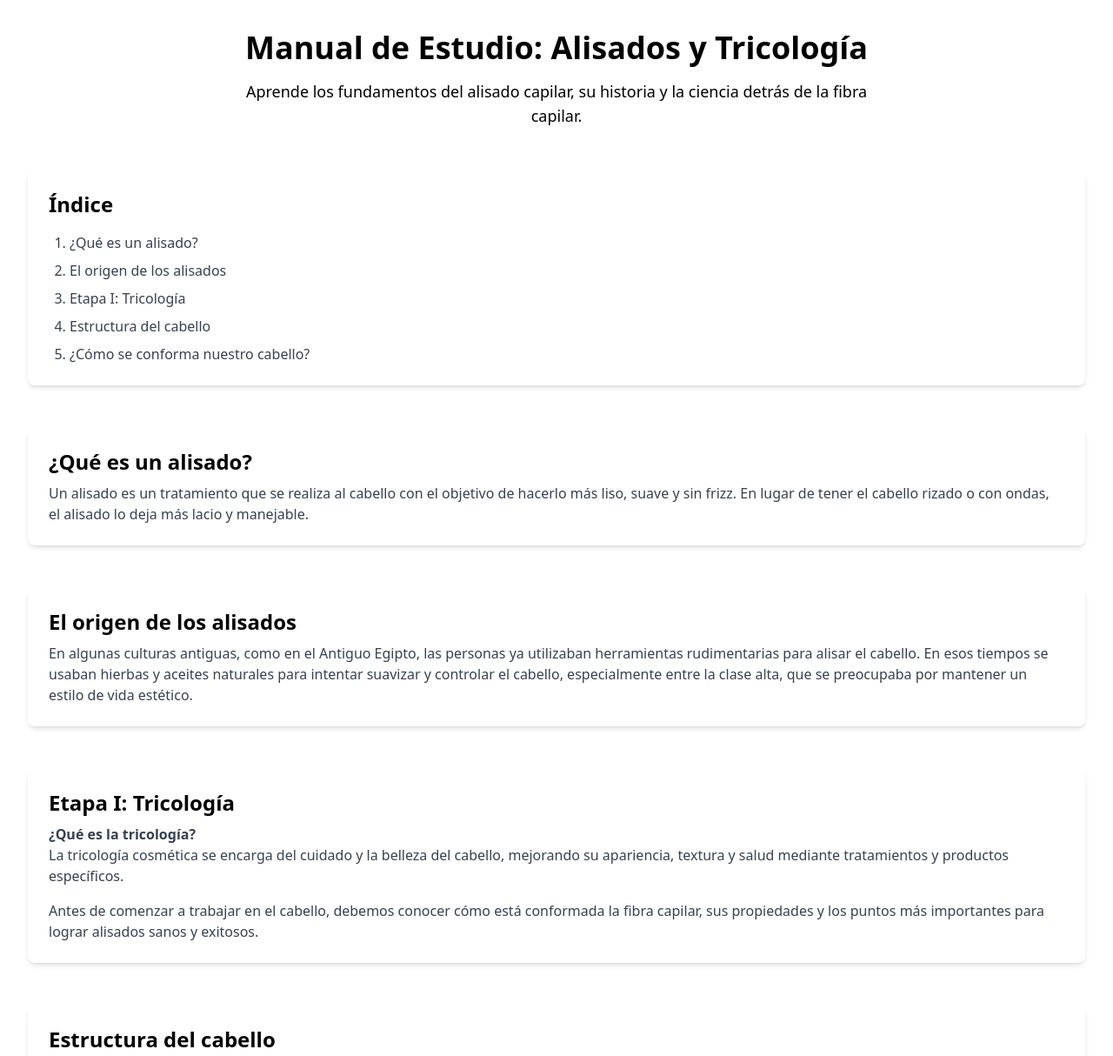
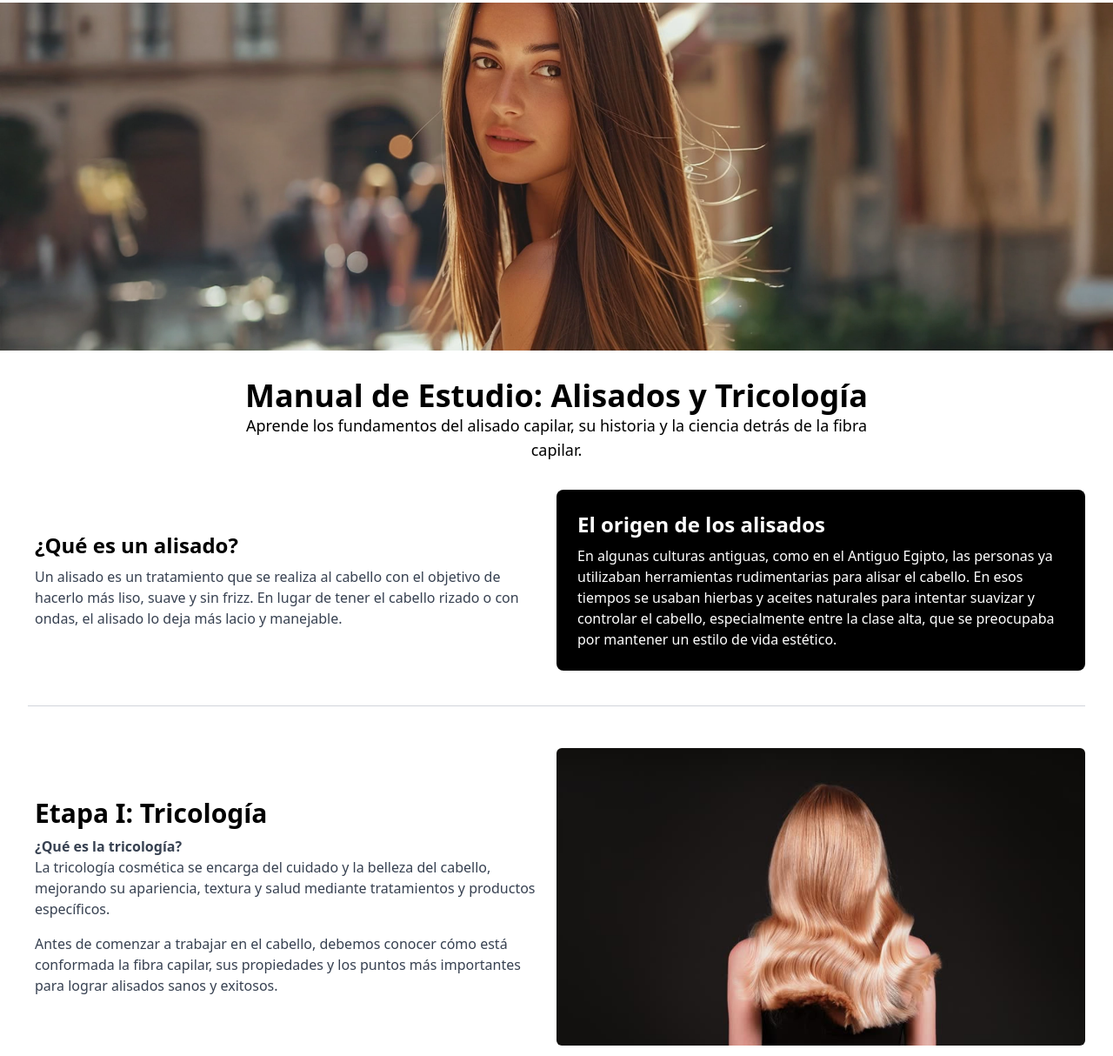
Before and after one commit to Monrold/wapa, an Astro site: page /ebook in a window 1280 px wide. Shown: the part 85-1299 px from the top of the page at 87% size. Built offline with nearby package versions, Linux system fonts and the light colour scheme; Astro itself is replaced by a stand-in of ours; a web font is replaced by a local one.

Commit message:
feat: new design ebook

```diff
--- a/src/pages/ebook.astro
+++ b/src/pages/ebook.astro
@@ -2,36 +2,73 @@
 
 import Layout from "../layouts/Layout.astro";
 import Image from "../images/precios/hands.webp"
+import portada from "../images/manual-portada-wapa.webp";
+import tricologia from "../images/tricologia.jpg";
 ---
 
 <Layout title="" description="" lightColor={true}>
+  <section class="">
+    <img class="object-cover h-[50vh] w-full" src={portada.src} alt="">
+  </section>
   <section class="bg-primary text-black font-sans min-h-screen p-8 max-w-screen-xl mx-auto">
     <!-- Portada -->
-    <div class="text-center mb-12">
-      <h1 class="text-4xl font-bold text-accent mb-4 animate-fadeInDown">
+    <div class="md:text-center md:mb-8">
+      <h1 class="text-4xl font-bold text-accent mb-0
+       animate-fadeInDown">
         Manual de Estudio: Alisados y Tricología
       </h1>
-      <p class="text-lg max-w-3xl mx-auto">
+      <p class="md:text-lg max-w-3xl mx-auto">
         Aprende los fundamentos del alisado capilar, su historia y la ciencia detrás de la fibra capilar.
       </p>
     </div>
 
     <!-- Índice -->
-    <nav class="bg-white p-6 rounded-lg shadow-md mb-12">
-      <h2 class="text-2xl font-semibold text-accent mb-4">Índice</h2>
-      <ul class="list-decimal pl-6 text-gray-700 space-y-2">
-        <li><a href="#alisado" class="text-accent hover:underline">¿Qué es un alisado?</a></li>
-        <li><a href="#origen" class="text-accent hover:underline">El origen de los alisados</a></li>
-        <li><a href="#tricologia" class="text-accent hover:underline">Etapa I: Tricología</a></li>
-        <li><a href="#estructura" class="text-accent hover:underline">Estructura del cabello</a></li>
-        <li><a href="#composicion" class="text-accent hover:underline">¿Cómo se conforma nuestro cabello?</a></li>
+    <div class="bg-white p-6 rounded-2xl hidden mb-12 border border-gray-100">
+      <h2 class="text-3xl font-bold text-accent mb-6 relative">
+        <span class="before:absolute before:-left-3 before:top-1/2 before:-translate-y-1/2 before:w-2 before:h-2 before:bg-accent before:rounded-full"></span>
+        Índice
+      </h2>
+      <ul class="space-y-4">
+        <li>
+          <a href="#alisado" class="group flex items-start gap-3 transition-all duration-300 hover:translate-x-1">
+            <span class="mt-1 w-2 h-2 bg-accent rounded-full shrink-0 transition-transform duration-300 group-hover:scale-125"></span>
+            <span class="text-gray-800 group-hover:text-accent font-medium text-lg">¿Qué es un alisado?</span>
+          </a>
+        </li>
+        <li>
+          <a href="#origen" class="group flex items-start gap-3 transition-all duration-300 hover:translate-x-1">
+            <span class="mt-1 w-2 h-2 bg-accent rounded-full shrink-0 transition-transform duration-300 group-hover:scale-125"></span>
+            <span class="text-gray-800 group-hover:text-accent font-medium text-lg">El origen de los alisados</span>
+          </a>
+        </li>
+        <li>
+          <a href="#tricologia" class="group flex items-start gap-3 transition-all duration-300 hover:translate-x-1">
+            <span class="mt-1 w-2 h-2 bg-accent rounded-full shrink-0 transition-transform duration-300 group-hover:scale-125"></span>
+            <span class="text-gray-800 group-hover:text-accent font-medium text-lg">Etapa I: Tricología</span>
+          </a>
+        </li>
+        <li>
+          <a href="#estructura" class="group flex items-start gap-3 transition-all duration-300 hover:translate-x-1">
+            <span class="mt-1 w-2 h-2 bg-accent rounded-full shrink-0 transition-transform duration-300 group-hover:scale-125"></span>
+            <span class="text-gray-800 group-hover:text-accent font-medium text-lg">Estructura del cabello</span>
+          </a>
+        </li>
+        <li>
+          <a href="#composicion" class="group flex items-start gap-3 transition-all duration-300 hover:translate-x-1">
+            <span class="mt-1 w-2 h-2 bg-accent rounded-full shrink-0 transition-transform duration-300 group-hover:scale-125"></span>
+            <span class="text-gray-800 group-hover:text-accent font-medium text-lg">¿Cómo se conforma nuestro cabello?</span>
+          </a>
+        </li>
       </ul>
-    </nav>
+    </div>
+
 
     <!-- Contenido -->
     <div class="space-y-12">
+
+      <div class="flex flex-col md:flex-row md:items-center border-b border-gray-300 pb-10">
       <!-- Sección: ¿Qué es un alisado? -->
-      <article id="alisado" class="bg-white shadow-md p-6 rounded-lg">
+      <article class="bg-white  p-2 py-6 rounded-lg basis-1/2">
         <h2 class="text-2xl font-semibold text-accent mb-2">¿Qué es un alisado?</h2>
         <p class="text-gray-700">
           Un alisado es un tratamiento que se realiza al cabello con el objetivo de hacerlo más liso, suave y sin frizz.
@@ -40,18 +77,19 @@ import Image from "../images/precios/hands.webp"
       </article>
 
       <!-- Sección: El origen de los alisados -->
-      <article id="origen" class="bg-white shadow-md p-6 rounded-lg">
-        <h2 class="text-2xl font-semibold text-accent mb-2">El origen de los alisados</h2>
-        <p class="text-gray-700">
+      <article  class="bg-black p-6 py-6 rounded-lg basis-1/2">
+        <h2 class="text-2xl font-semibold text-accent mb-2 text-white">El origen de los alisados</h2>
+        <p class="text-white">
           En algunas culturas antiguas, como en el Antiguo Egipto, las personas ya utilizaban herramientas rudimentarias para alisar el cabello.
           En esos tiempos se usaban hierbas y aceites naturales para intentar suavizar y controlar el cabello, especialmente entre la clase alta,
           que se preocupaba por mantener un estilo de vida estético.
         </p>
       </article>
-
+    </div>
       <!-- Sección: Etapa I - Tricología -->
-      <article id="tricologia" class="bg-white shadow-md p-6 rounded-lg">
-        <h2 class="text-2xl font-semibold text-accent mb-2">Etapa I: Tricología</h2>
+       <div class="flex flex-col md:flex-row md:items-center  rounded-md">
+      <article id="tricologia" class="bg-white  p-2 rounded-lg basis-1/2">
+        <h2 class="text-3xl font-semibold text-accent mb-2">Etapa I: Tricología</h2>
         <p class="text-gray-700">
           <strong>¿Qué es la tricología?</strong> <br>
           La tricología cosmética se encarga del cuidado y la belleza del cabello, mejorando su apariencia, textura y salud mediante tratamientos y productos específicos.
@@ -61,6 +99,10 @@ import Image from "../images/precios/hands.webp"
           sus propiedades y los puntos más importantes para lograr alisados sanos y exitosos.
         </p>
       </article>
+      <div class="basis-1/2">
+        <img class=" rounded-md" src={tricologia.src} alt="">
+      </div>
+    </div>
 
       <!-- Sección: Estructura del cabello -->
       <article id="estructura" class="bg-white shadow-md p-6 rounded-lg">
```
Also changed, not shown: src/images/manual-portada-wapa.webp (added), src/images/tricologia.jpg (added).
